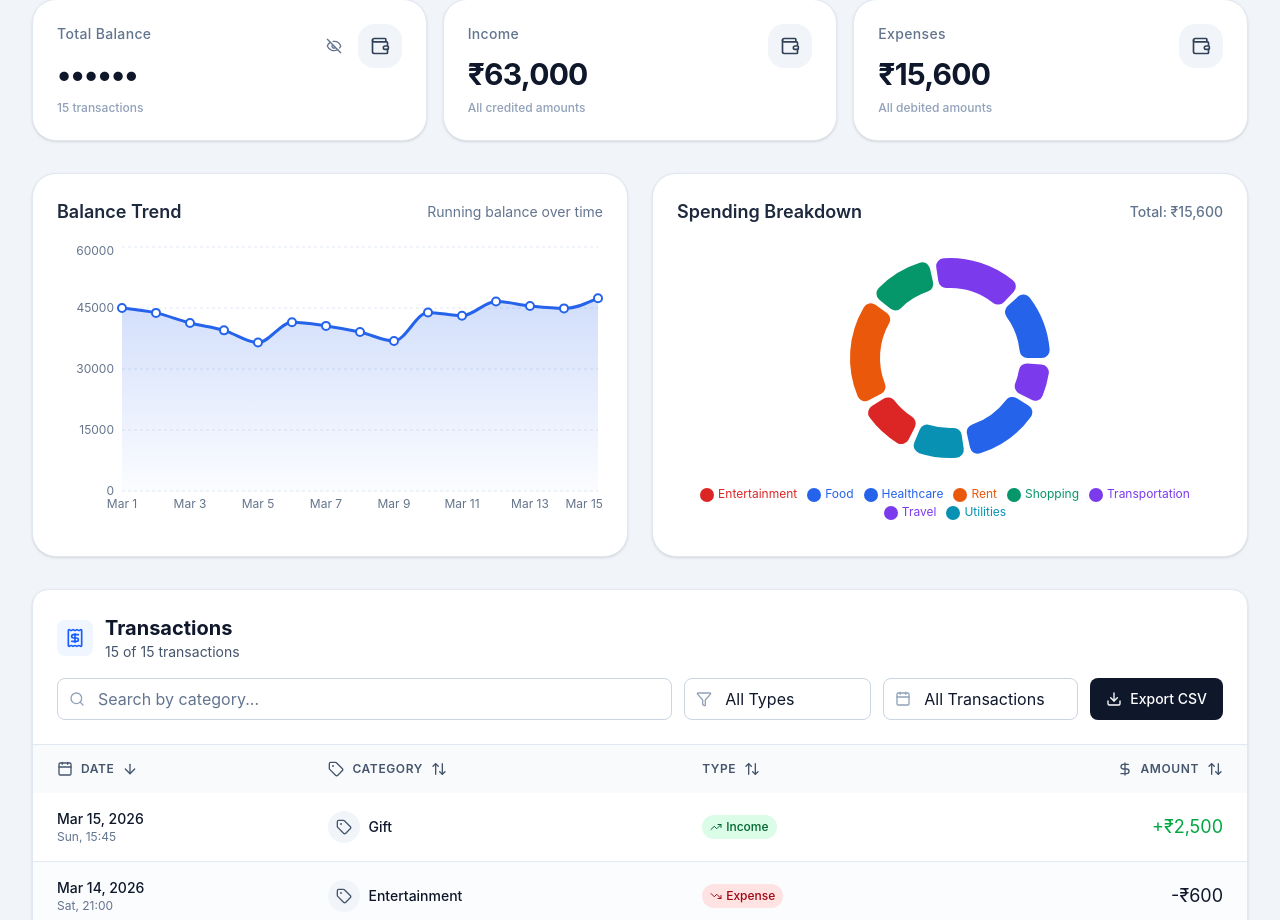
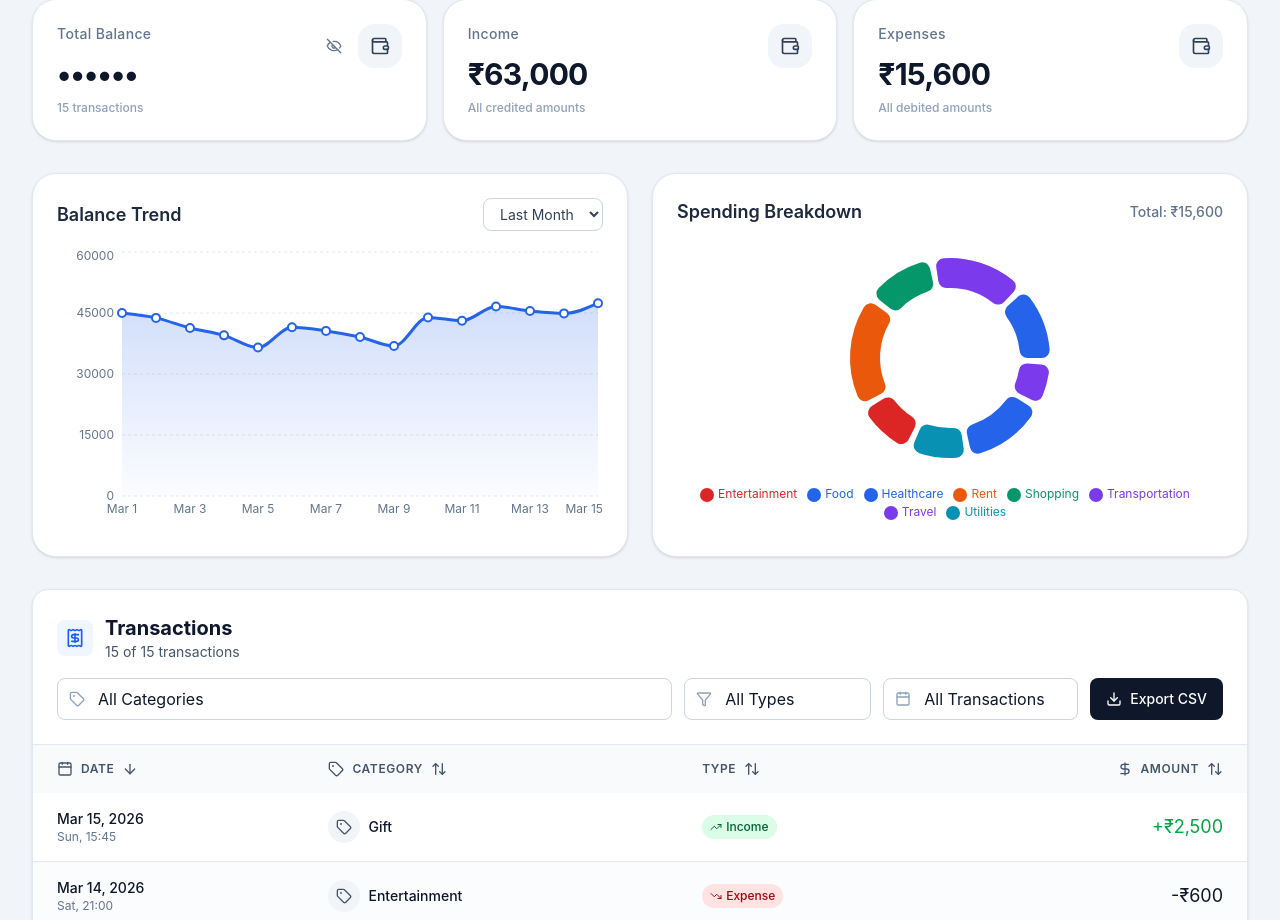
Before and after one commit to OmpalSingh01/finance-dashboard, a React (Vite) app: page / in a window 1280 px wide. Shown: the part 296-1216 px from the top of the page. Built offline with nearby package versions, Linux system fonts and the light colour scheme.

Commit message:
fixsearch

```diff
--- a/src/components/BalanceChart.jsx
+++ b/src/components/BalanceChart.jsx
@@ -1,3 +1,4 @@
+import { useMemo, useState } from 'react'
 import {
   AreaChart,
   Area,
@@ -12,8 +13,40 @@ import useFinanceStore from '../store/useFinanceStore'
 
 export default function BalanceChart() {
   const { transactions } = useFinanceStore()
+  const [range, setRange] = useState('lastMonth')
 
-  const sortedTransactions = [...transactions].sort(
+  const filteredTransactions = useMemo(() => {
+    const now = new Date()
+
+    return transactions.filter((tx) => {
+      const txDate = new Date(tx.date)
+
+      switch (range) {
+        case 'lastMonth': {
+          const lastMonth = new Date()
+          lastMonth.setMonth(now.getMonth() - 1)
+          return (
+            txDate.getMonth() === lastMonth.getMonth() &&
+            txDate.getFullYear() === lastMonth.getFullYear()
+          )
+        }
+
+        case 'lastYear':
+          return txDate.getFullYear() === now.getFullYear() - 1
+
+        case '2025':
+          return txDate.getFullYear() === 2025
+
+        case '2024':
+          return txDate.getFullYear() === 2024
+
+        default:
+          return true
+      }
+    })
+  }, [transactions, range])
+
+  const sortedTransactions = [...filteredTransactions].sort(
     (a, b) => new Date(a.date) - new Date(b.date)
   )
 
@@ -40,9 +73,16 @@ export default function BalanceChart() {
           Balance Trend
         </h2>
 
-        <span className="text-sm text-slate-500 dark:text-slate-400">
-          Running balance over time
-        </span>
+        <select
+          value={range}
+          onChange={(e) => setRange(e.target.value)}
+          className="rounded-lg border border-slate-300 bg-white px-3 py-1.5 text-sm text-slate-700 outline-none focus:ring-2 focus:ring-blue-500 dark:border-slate-600 dark:bg-slate-700 dark:text-white"
+        >
+          <option value="lastMonth">Last Month</option>
+          <option value="lastYear">Last Year</option>
+          <option value="2025">2025</option>
+          <option value="2024">2024</option>
+        </select>
       </div>
 
       {chartData.length > 0 ? (
--- a/src/components/TransactionTable.jsx
+++ b/src/components/TransactionTable.jsx
@@ -171,6 +171,8 @@ export default function TransactionTable() {
     )
   }
 
+  const categories = ['All Categories', ...new Set(transactions.map(tx => tx.category))]
+
   return (
     <div className="rounded-2xl border border-slate-200 bg-white shadow-sm dark:border-slate-700 dark:bg-slate-800">
       {/* Header */}
@@ -215,15 +217,22 @@ export default function TransactionTable() {
         {/* Search and Filter Controls */}
         <div className="flex flex-col sm:flex-row gap-3">
           <div className="relative flex-1">
-            <Search className="absolute left-3 top-1/2 transform -translate-y-1/2 h-4 w-4 text-slate-400" />
-            <input
-              type="text"
-              placeholder="Search by category..."
-              value={search}
-              onChange={(e) => setSearch(e.target.value)}
-              className="w-full pl-10 pr-4 py-2 border border-slate-300 rounded-lg bg-white text-slate-900 placeholder-slate-500 focus:ring-2 focus:ring-blue-500 focus:border-blue-500 dark:border-slate-600 dark:bg-slate-700 dark:text-white dark:placeholder-slate-400 dark:focus:ring-blue-400"
-            />
-          </div>
+  <Tag className="absolute left-3 top-1/2 -translate-y-1/2 h-4 w-4 text-slate-400" />
+
+  <select
+    value={search}
+    onChange={(e) => setSearch(e.target.value)}
+    className="w-full pl-10 pr-4 py-2 border border-slate-300 rounded-lg bg-white text-slate-900 focus:ring-2 focus:ring-blue-500 focus:border-blue-500 appearance-none dark:border-slate-600 dark:bg-slate-700 dark:text-white"
+  >
+    <option value="">All Categories</option>
+
+    {categories.slice(1).map((category) => (
+      <option key={category} value={category}>
+        {category}
+      </option>
+    ))}
+  </select>
+</div>
 
           <div className="relative">
             <Filter className="absolute left-3 top-1/2 transform -translate-y-1/2 h-4 w-4 text-slate-400" />
```
